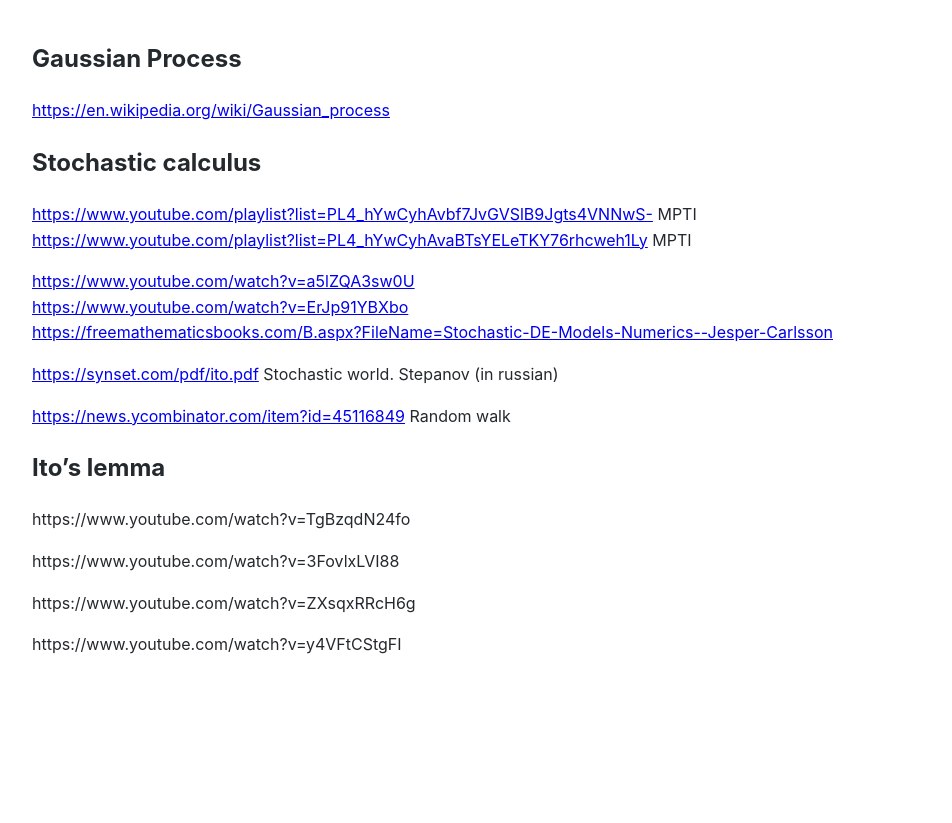
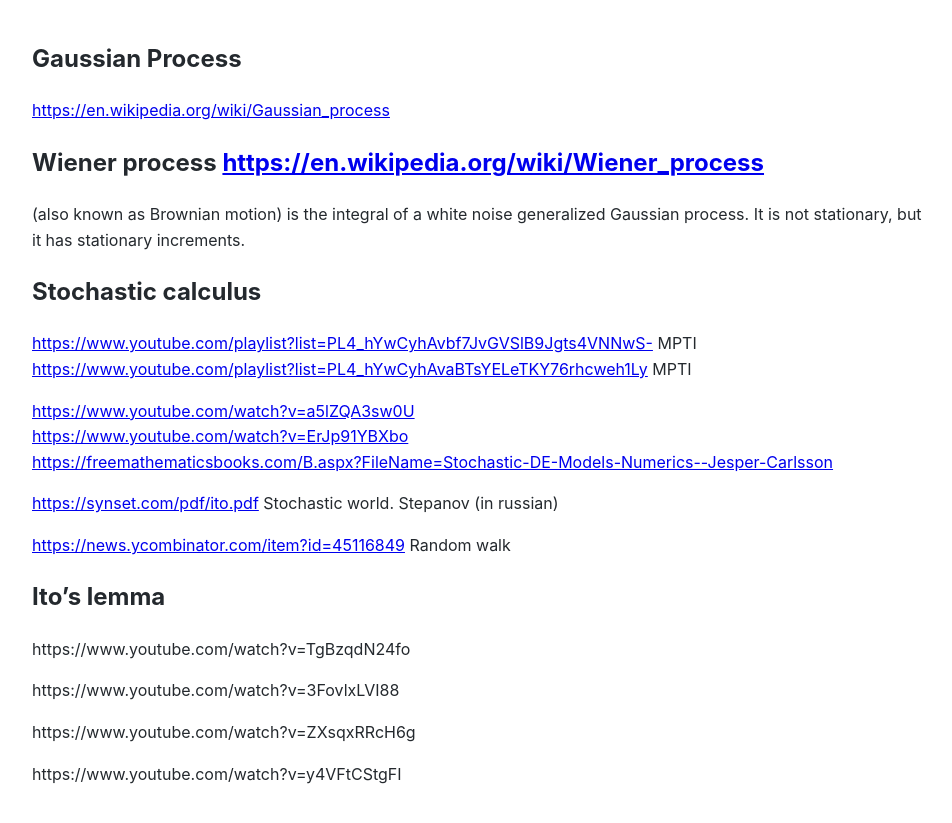
Before and after one commit to Michael-Lubinsky/michael-lubinsky.github.com, a Jekyll site: the page built from math/stochastic.md, in a window 1280 px wide. Shown: the top 823 px of the page, without its empty margins (158-1110 px from the left). Built offline with Jekyll 4.4.1, drawn with Linux system fonts in a browser that asks for light colours; our own code applies the rules of GitHub Pages for plain Markdown files.

Commit message:
Update stochastic.md

```diff
--- a/math/stochastic.md
+++ b/math/stochastic.md
@@ -1,6 +1,10 @@
 ## Gaussian Process
 
 <https://en.wikipedia.org/wiki/Gaussian_process>
+
+## Wiener process  <https://en.wikipedia.org/wiki/Wiener_process>
+
+(also known as Brownian motion) is the integral of a white noise generalized Gaussian process. It is not stationary, but it has stationary increments.
 
 
 ## Stochastic calculus
```
